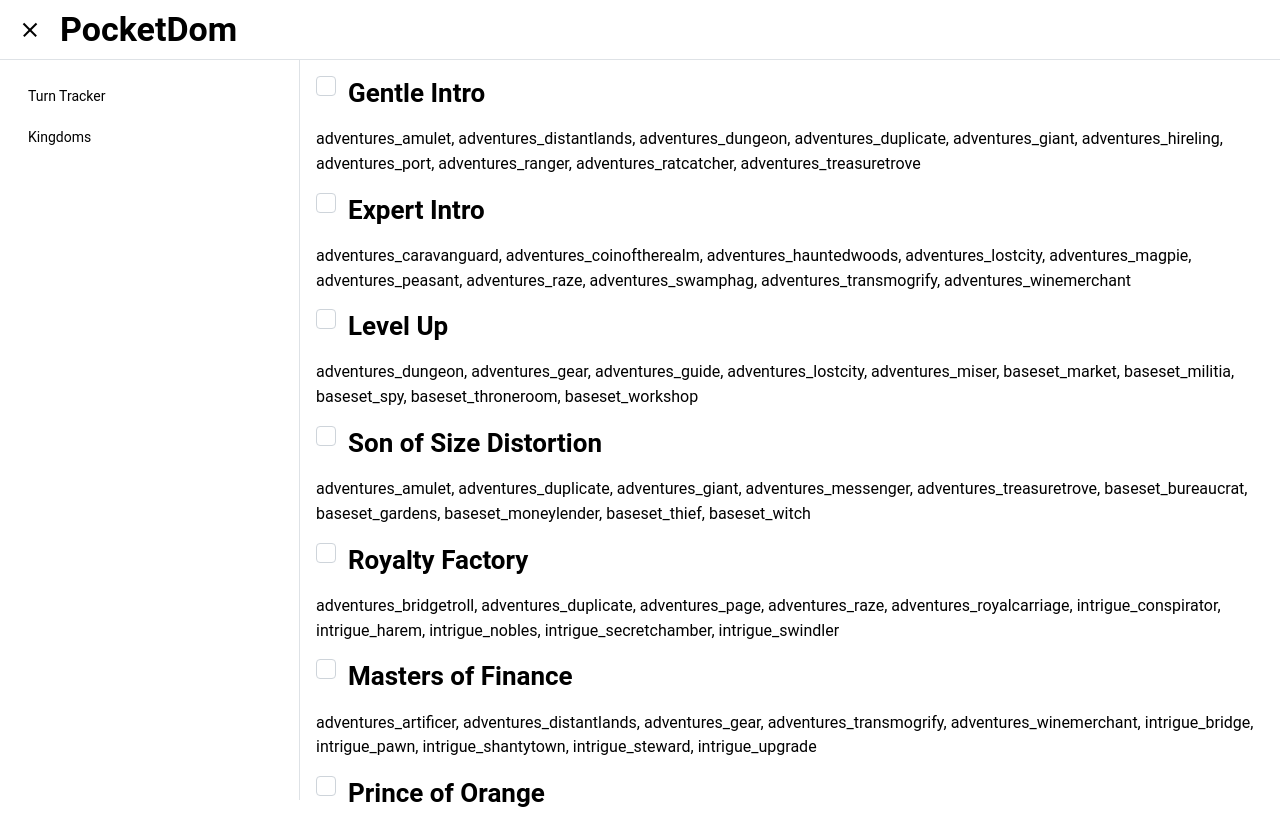
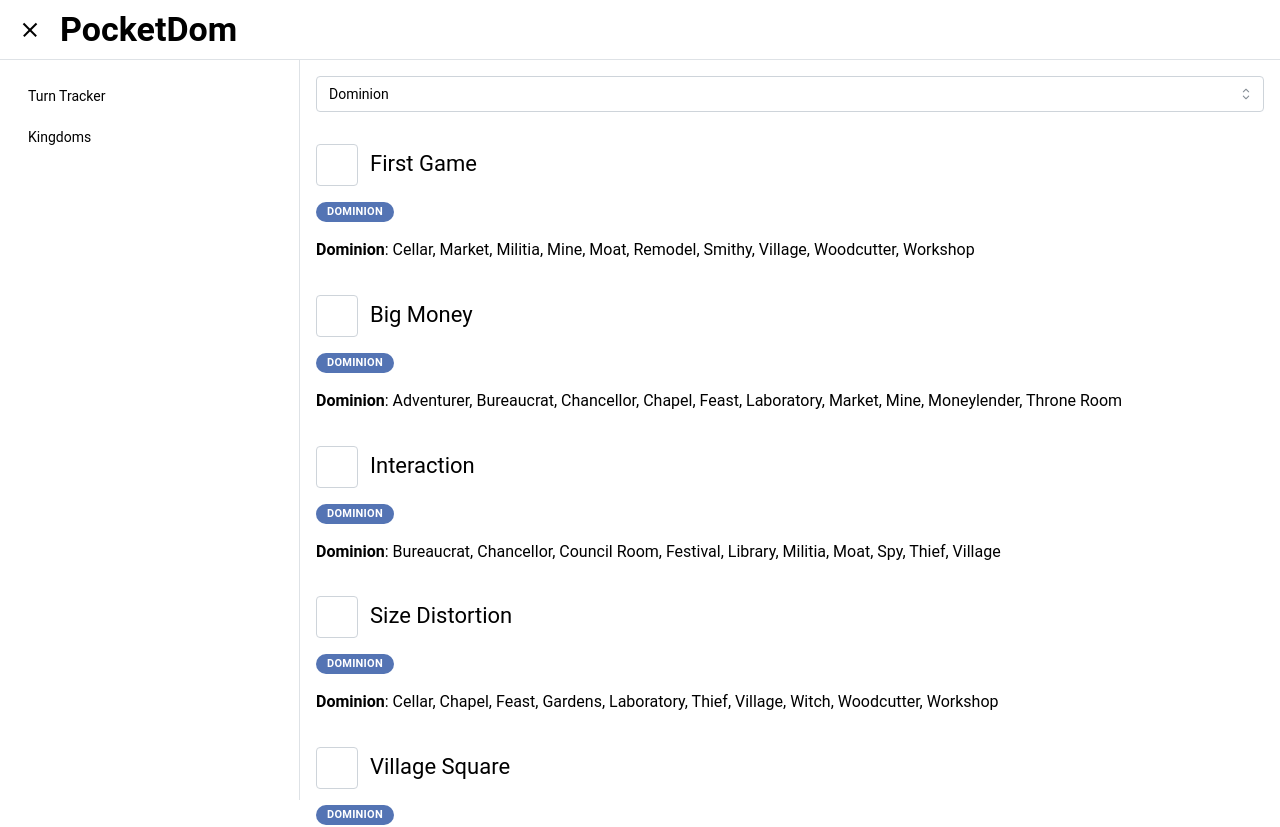
Before and after one commit to jlamson/pocket_dom, a Next.js app: page /kingdoms in a window 1280 px wide. Shown: the top 827 px of the page. Built offline with nearby package versions, Linux system fonts and the light colour scheme.

Commit message:
add new kingdom list page

```diff
--- a/app/_components/KingdomList.tsx
+++ /dev/null
@@ -1,56 +0,0 @@
-"use client";
-
-import { Badge, Checkbox, Group, Stack, Title, Text } from "@mantine/core";
-import { DominionKingdoms } from "../_data/dominion/dominion-kingdoms";
-import { useStoredState } from "../_hooks/useStorage";
-import { DominionKingdom } from "../_data/dominion/dominion-kingdom";
-import { DominionSets } from "../_data/dominion/dominion-sets";
-import { DominionSet } from "../_data/dominion/dominion-set";
-import { useMemo } from "react";
-import { SetId } from "../_data/dominion/set-id";
-
-const sets: DominionSet[] = DominionSets.getAllSets();
-
-export const KingdomList: React.FC = () => {
-  const kingdoms = Object.values(DominionKingdoms.kingdoms).flat();
-
-  return (
-    <Stack gap="md">
-      {kingdoms.map((kingdom) => (
-        <KingdomChecklistItem key={kingdom.name} kingdom={kingdom} />
-      ))}
-    </Stack>
-  );
-};
-
-const KingdomChecklistItem: React.FC<{ kingdom: DominionKingdom }> = ({
-  kingdom,
-}) => {
-  const [checked, setChecked] = useStoredState(kingdom.name, false);
-
-  return (
-    <Stack>
-      <Checkbox
-        checked={checked}
-        onChange={() => setChecked(!checked)}
-        label={<Title order={2}>{kingdom.name}</Title>}
-      />
-
-      <Text>{kingdom.supplyIds.join(", ")}</Text>
-    </Stack>
-  );
-};
-
-const SetBadgeList: React.FC<{ setIds: SetId[] }> = ({ setIds }) => {
-  const sets = useMemo(
-    () => setIds.map((setId) => DominionSets.getSetById(setId)),
-    [setIds]
-  );
-  return (
-    <Group>
-      {sets.map((set) => {
-        return <Badge key={set.name}>{set.name}</Badge>;
-      })}
-    </Group>
-  );
-};
--- a/app/_data/dominion/dominion-kingdom.ts
+++ b/app/_data/dominion/dominion-kingdom.ts
@@ -1,4 +1,4 @@
-import {SetId} from "./set-id"
+import { SetId } from "./set-id";
 
 export class DominionKingdom {
   constructor(
@@ -13,8 +13,8 @@
     readonly wayIds: string[],
     readonly allyIds: string[],
     readonly traitIds: string[],
-    readonly metadata: Metadata) {
-  }
+    readonly metadata: Metadata
+  ) {}
 
   public static fromJson(json: any) {
     return new DominionKingdom(
@@ -29,20 +29,38 @@
       json["ways"] || [],
       json["allies"] || [],
       json["traits"] || [],
-        Metadata.fromJson(json["metadata"]));
+      Metadata.fromJson(json["metadata"])
+    );
+  }
+
+  // A function to generate a unique id for this kingdom based on a combination
+  // of all of it's fields.
+  public get id(): string {
+    return (
+      this.name +
+      this.setIds.join("") +
+      this.supplyIds.join("") +
+      (this.baneCardId || "") +
+      this.eventIds.join("") +
+      this.landmarkIds.join("") +
+      this.projectIds.join("") +
+      this.boonIds.join("") +
+      this.wayIds.join("") +
+      this.allyIds.join("") +
+      this.traitIds.join("") +
+      this.metadata.useColonies +
+      this.metadata.useShelters
+    );
   }
 }
 
 export class Metadata {
-  constructor(
-    readonly useColonies: boolean,
-    readonly useShelters: boolean
-  ) {
-  }
+  constructor(readonly useColonies: boolean, readonly useShelters: boolean) {}
 
   public static fromJson(json: any | null) {
     return new Metadata(
       json ? json["colonies"] : false,
-        json ? json["shelters"] : false);
+      json ? json["shelters"] : false
+    );
   }
 }
--- /dev/null
+++ b/app/kingdoms/KingdomChecklistItem.tsx
@@ -0,0 +1,139 @@
+"use client";
+
+import { Badge, Checkbox, Group, Stack, Text } from "@mantine/core";
+import { useStoredState } from "../_hooks/useStorage";
+import { DominionKingdom, Metadata } from "../_data/dominion/dominion-kingdom";
+import { DominionSets } from "../_data/dominion/dominion-sets";
+import React, { useMemo } from "react";
+import { SetId } from "../_data/dominion/set-id";
+import { Card } from "../_data/dominion/card";
+
+export const KingdomChecklistItem: React.FC<{ kingdom: DominionKingdom }> = ({
+  kingdom,
+}) => {
+  const [checked, setChecked] = useStoredState(kingdom.name, false);
+  const sets = useMemo(
+    () => kingdom.setIds.map((setId) => DominionSets.getSetById(setId)),
+    [kingdom]
+  );
+  const cardIds = useMemo(
+    () => kingdom.supplyIds.map((id) => DominionSets.getCardById(id)),
+    [kingdom]
+  );
+  const cardsBySet: Map<SetId, Card[]> = useMemo(
+    () =>
+      new Map(
+        sets.map((set) => {
+          let setId = set.setId;
+          let cards = cardIds.filter((card) => card.setId === setId);
+          return [setId, cards];
+        })
+      ),
+    [cardIds, sets]
+  );
+
+  return (
+    <Stack>
+      <Checkbox
+        checked={checked}
+        onChange={() => setChecked(!checked)}
+        size="xxl"
+        label={kingdom.name}
+      />
+      <BadgeList setIds={kingdom.setIds} metadata={kingdom.metadata} />
+      {sets.map((set) => (
+        <Text key={set.name}>
+          <b>{set.name}</b>:{" "}
+          {(cardsBySet.get(set.setId) as Card[])
+            .map((card) => card.name)
+            .join(", ")}
+        </Text>
+      ))}
+      {kingdom.baneCardId ? (
+        <Text>Bane: {DominionSets.getCardById(kingdom.baneCardId).name}</Text>
+      ) : null}
+      {kingdom.eventIds?.length > 0 ? (
+        <CardNameList
+          label="Event(s)"
+          cards={kingdom.eventIds.map(
+            (id) => DominionSets.getEventById(id).name
+          )}
+        />
+      ) : null}
+      {kingdom.landmarkIds?.length > 0 ? (
+        <CardNameList
+          label="Landmark(s)"
+          cards={kingdom.landmarkIds.map(
+            (id) => DominionSets.getLandmarkById(id).name
+          )}
+        />
+      ) : null}
+      {kingdom.projectIds?.length > 0 ? (
+        <CardNameList
+          label="Project(s)"
+          cards={kingdom.projectIds.map(
+            (id) => DominionSets.getProjectById(id).name
+          )}
+        />
+      ) : null}
+      {kingdom.boonIds?.length > 0 ? (
+        <CardNameList
+          label="Boon(s)"
+          cards={kingdom.boonIds.map((id) => DominionSets.getBoonById(id).name)}
+        />
+      ) : null}
+      {kingdom.wayIds?.length > 0 ? (
+        <CardNameList
+          label="Way(s)"
+          cards={kingdom.wayIds.map((id) => DominionSets.getWayById(id).name)}
+        />
+      ) : null}
+      {kingdom.allyIds?.length > 0 ? (
+        <CardNameList
+          label="Ally(s)"
+          cards={kingdom.allyIds.map((id) => DominionSets.getAllyById(id).name)}
+        />
+      ) : null}
+      {kingdom.traitIds?.length > 0 ? (
+        <CardNameList
+          label="Trait(s)"
+          cards={kingdom.traitIds.map(
+            (id) => DominionSets.getTraitById(id).name
+          )}
+        />
+      ) : null}
+    </Stack>
+  );
+};
+
+const BadgeList: React.FC<{ setIds: SetId[]; metadata: Metadata }> = ({
+  setIds,
+  metadata,
+}) => {
+  const sets = useMemo(
+    () => setIds.map((setId) => DominionSets.getSetById(setId)),
+    [setIds]
+  );
+  return (
+    <Group>
+      {sets.map((set) => (
+        <Badge key={set.name}>{set.name}</Badge>
+      ))}
+      {metadata.useColonies ? (
+        <Badge color="teal">Colonies/Platinum</Badge>
+      ) : null}
+      {metadata.useShelters ? <Badge color="pink">Shelters</Badge> : null}
+    </Group>
+  );
+};
+
+const CardNameList: React.FC<{ label: String; cards: string[] }> = ({
+  label,
+  cards,
+}) => {
+  return (
+    <Text>
+      <b>{label}</b>: {cards.join(", ")}
+    </Text>
+  );
+};
--- /dev/null
+++ b/app/kingdoms/KingdomList.module.css
@@ -0,0 +1,10 @@
+.root {
+  --checkbox-size-xxl: 42px;
+
+  &[data-size="xxl"] {
+    .label {
+      font-size: 22px;
+      line-height: 40px;
+    }
+  }
+}
--- /dev/null
+++ b/app/kingdoms/KingdomList.tsx
@@ -0,0 +1,60 @@
+"use client";
+
+import {
+  Checkbox,
+  MantineProvider,
+  MultiSelect,
+  Select,
+  Space,
+  Stack,
+  createTheme,
+} from "@mantine/core";
+import React, { useMemo } from "react";
+import { DominionKingdoms } from "../_data/dominion/dominion-kingdoms";
+import { DominionSet } from "../_data/dominion/dominion-set";
+import { DominionSets } from "../_data/dominion/dominion-sets";
+import { KingdomChecklistItem } from "./KingdomChecklistItem";
+import classes from "./KingdomList.module.css";
+import { useStoredState } from "../_hooks/useStorage";
+import { SetId } from "../_data/dominion/set-id";
+
+const theme = createTheme({
+  components: {
+    Checkbox: Checkbox.extend({ classNames: classes }),
+  },
+});
+
+const sets: DominionSet[] = DominionSets.getAllSets();
+
+export const KingdomList: React.FC = () => {
+  const [selectedSet, setSelectedSet] = useStoredState<SetId>(
+    "selectedSet",
+    SetId.BASE_SET
+  );
+
+  const sets = useMemo(() => DominionSets.getAllSets(), []);
+
+  const kingdoms = useMemo(() => {
+    return DominionKingdoms.kingdoms[selectedSet] || [];
+  }, [selectedSet]);
+
+  return (
+    <MantineProvider theme={theme}>
+      <Select
+        data={sets.map((set) => ({
+          value: set.setId,
+          label: set.name,
+        }))}
+        checkIconPosition="left"
+        value={selectedSet}
+        onChange={(selected) => setSelectedSet(selected as SetId)}
+      />
+      <Space h="xl" />
+      <Stack gap="xl">
+        {kingdoms.map((kingdom) => (
+          <KingdomChecklistItem key={kingdom.name} kingdom={kingdom} />
+        ))}
+      </Stack>
+    </MantineProvider>
+  );
+};
--- a/app/kingdoms/page.tsx
+++ b/app/kingdoms/page.tsx
@@ -1,4 +1,4 @@
-import { KingdomList } from "../_components/KingdomList";
+import { KingdomList } from "./KingdomList";
 
 export default function Page() {
   return <KingdomList />;
--- a/app/layout.tsx
+++ b/app/layout.tsx
@@ -17,7 +17,7 @@
   return (
     <html lang="en">
       <head>
-        <ColorSchemeScript />
+        <ColorSchemeScript defaultColorScheme="dark" />
       </head>
       <body>
         <NavRoot>{children}</NavRoot>
--- a/app/_components/TurnTracker.tsx
+++ b/app/turntracker/TurnTracker.tsx
@@ -61,7 +61,7 @@
   const buttonStyle = { flexGrow: 1 };
   return (
     <Stack style={{ flexGrow: 1 }} gap="sm">
-      <Group justify="flex-start">
+      <Group justify="stretch">
         <Title order={3} style={{ textAlign: "center" }}>
           {label}
         </Title>
--- a/app/turntracker/page.tsx
+++ b/app/turntracker/page.tsx
@@ -1,4 +1,4 @@
-import TurnTracker from "../_components/TurnTracker";
+import TurnTracker from "./TurnTracker";
 
 export default function Page() {
   return <TurnTracker />;
```
Also changed, not shown: app/_data/dominion-content.js. Lines whose indentation alone changed are shown as unchanged.
